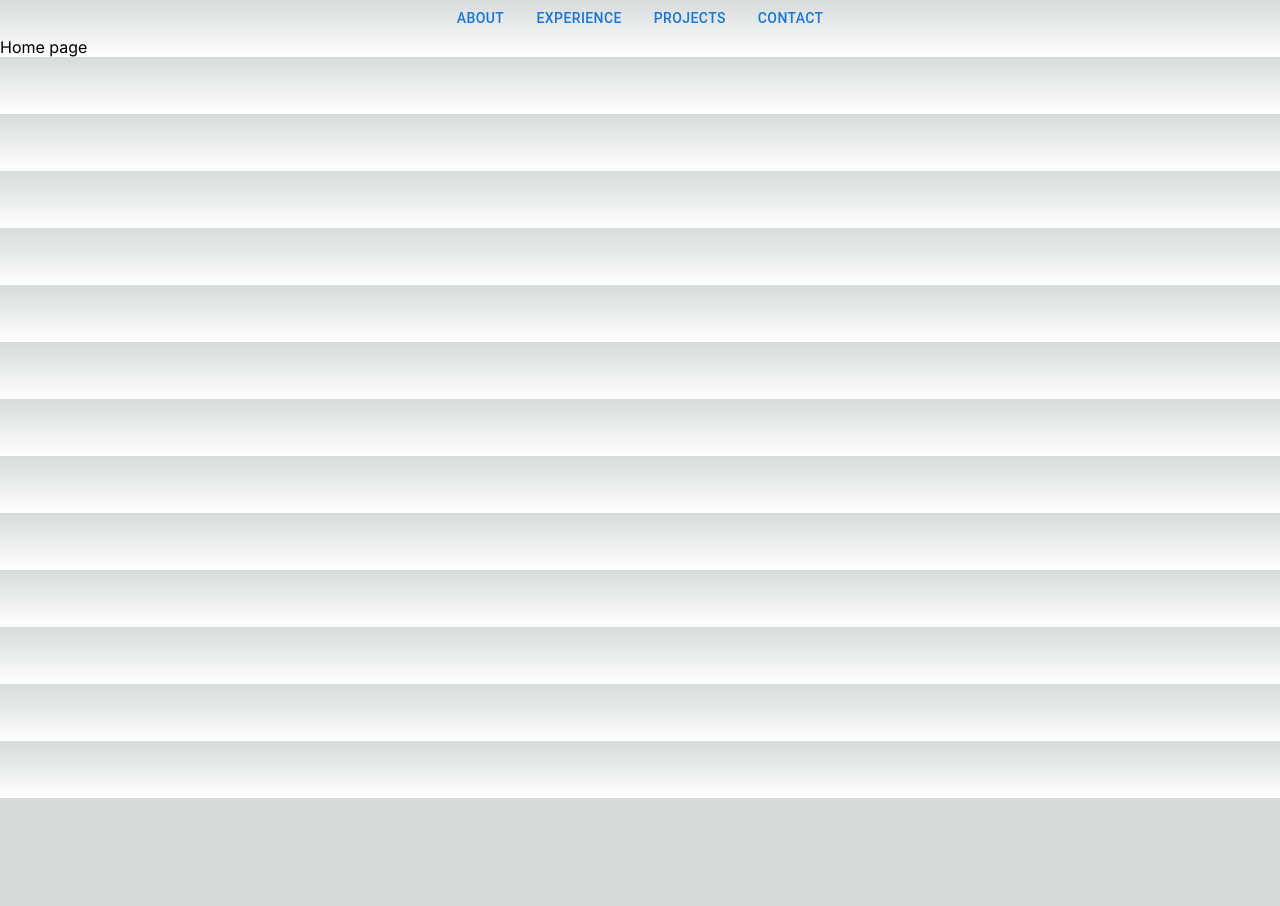
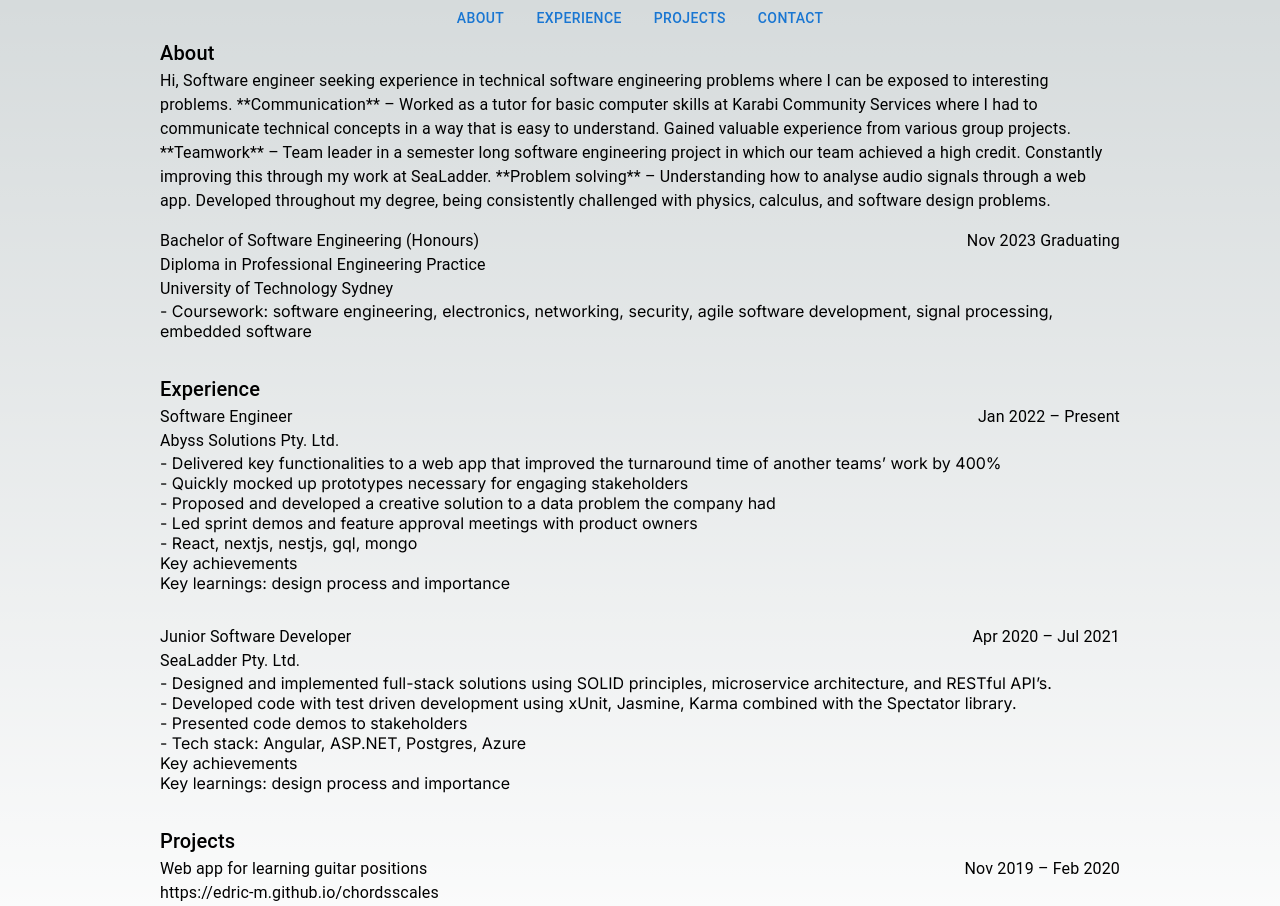
Before and after one commit to edric-m/portfolio, a Next.js app: page / in a window 1280 px wide. Shown: the top 906 px of the page. Before the commit the page ends 800 px from the top, so only its background shows below. Built offline with nearby package versions, Linux system fonts and the light colour scheme.

Commit message:
fill content with resume

```diff
--- a/src/app/components/About.tsx
+++ b/src/app/components/About.tsx
@@ -1,10 +1,29 @@
-import { Nav } from "../components/Nav"
+import { Stack, Typography } from "../../../node_modules/@mui/material/index";
 
 export const About = () => {
     return (
-      <>
-        <Nav />
-        About page
-      </>
+      <Stack>
+        <Typography variant="h6">About</Typography>
+        <Stack spacing={2}>
+          <Typography variant="body1">
+            Hi,
+            Software engineer seeking experience in technical software engineering problems where I can be exposed to interesting problems.
+            **Communication** – Worked as a tutor for basic computer skills at Karabi Community Services where I had to communicate technical concepts in a way that is easy to understand. Gained valuable experience from various group projects.
+            **Teamwork** – Team leader in a semester long software engineering project in which our team achieved a high credit. Constantly improving this through my work at SeaLadder.
+            **Problem solving** – Understanding how to analyse audio signals through a web app. Developed throughout my degree, being consistently challenged with physics, calculus, and software design problems.
+          </Typography>
+          <Stack>
+            <Stack direction="row" justifyContent="space-between">
+              <Typography>Bachelor of Software Engineering (Honours)</Typography>
+              <Typography>Nov 2023 Graduating</Typography>
+            </Stack>
+            <Typography>Diploma in Professional Engineering Practice</Typography>
+            <Typography>University of Technology Sydney</Typography>
+            <div>
+              - Coursework: software engineering, electronics, networking, security, agile software development, signal processing, embedded software
+            </div>
+          </Stack>
+        </Stack>
+      </Stack>
     );
   }
--- a/src/app/components/Contact.tsx
+++ b/src/app/components/Contact.tsx
@@ -1,10 +1,10 @@
-import { Nav } from "../components/Nav"
+import { Typography } from "../../../node_modules/@mui/material/index";
 
 export const Contact = () => {
     return (
       <>
-        <Nav />
-        Contact page
+        <Typography variant="h6">Contact</Typography>
+        <Typography variant="body1">+61 412 478 324 – edjomendoza@gmail.com – github.com/edric-m – (linkedin)</Typography>
       </>
     );
   }
--- a/src/app/components/Experience.tsx
+++ b/src/app/components/Experience.tsx
@@ -1,10 +1,68 @@
-import { Nav } from "../components/Nav"
+import { Stack, Typography } from "../../../node_modules/@mui/material/index";
 
 export const Experience = () => {
     return (
-      <>
-        <Nav />
-        Experience page
-      </>
-    );
-  }
+      <Stack>
+        <Typography variant="h6">Experience</Typography>
+        <Stack spacing={4}>
+          <Stack>
+            <Stack direction="row" justifyContent="space-between">
+              <Typography>Software Engineer</Typography>
+              <Typography>Jan 2022 – Present</Typography>
+            </Stack>
+            <Typography>Abyss Solutions Pty. Ltd.</Typography>
+            <div>
+              <div>
+                - Delivered key functionalities to a web app that improved the turnaround time of another teams’ work by 400%
+              </div>
+              <div>
+                - Quickly mocked up prototypes necessary for engaging stakeholders
+              </div>
+              <div>
+                - Proposed and developed a creative solution to a data problem the company had
+              </div>
+              <div>
+                - Led sprint demos and feature approval meetings with product owners
+              </div>
+              <div>
+                - React, nextjs, nestjs, gql, mongo
+              </div>
+            </div>
+            <div>
+              Key achievements
+            </div>
+            <div>
+              Key learnings: design process and importance
+            </div>
+          </Stack>
+          <Stack>
+            <Stack direction="row" justifyContent="space-between">
+              <Typography>Junior Software Developer</Typography>
+              <Typography>Apr 2020 – Jul 2021</Typography>
+            </Stack>
+            <Typography>SeaLadder Pty. Ltd.</Typography>
+            <div>
+              <div>
+                - Designed and implemented full-stack solutions using SOLID principles, microservice architecture, and RESTful API’s.
+              </div>
+              <div>
+                - Developed code with test driven development using xUnit, Jasmine, Karma combined with the Spectator library.
+              </div>
+              <div>
+                - Presented code demos to stakeholders
+              </div>
+              <div>
+                - Tech stack: Angular, ASP.NET, Postgres, Azure
+              </div>
+            </div>
+            <div>
+              Key achievements
+            </div>
+            <div>
+              Key learnings: design process and importance
+            </div>
+          </Stack>
+        </Stack>
+    </Stack>
+  );
+}
--- a/src/app/components/Projects.tsx
+++ b/src/app/components/Projects.tsx
@@ -1,10 +1,37 @@
-import { Nav } from "../components/Nav"
+import { Stack, Typography } from "../../../node_modules/@mui/material/index";
 
 export const Projects = () => {
     return (
       <>
-        <Nav />
-        Projects page
+        <Stack>
+          <Typography variant="h6">Projects</Typography>
+          <Stack spacing={4}>
+            <Stack>
+              <Stack direction="row" justifyContent="space-between">
+                <Typography>Web app for learning guitar positions</Typography>
+                <Typography>Nov 2019 – Feb 2020</Typography>
+              </Stack>
+              <Typography><a href="https://edric-m.github.io/chordsscales">https://edric-m.github.io/chordsscales</a></Typography>
+              <div>
+                <div>
+                  - Developed a single page application that aims to aid guitarists learn chords and scales through a dynamic fretboard display.
+                </div>
+                <div>
+                  - Achieved real-time audio analysis on a shared thread while avoiding significant event loop blocking.
+                </div>
+                <div>
+                  - Applied the Fourier Transform to analyse recorded audio data to listen for musical pitches.
+                </div>
+                <div>
+                  - Designed an animated menu that reorders itself based on its inputs.
+                </div>
+                <div>
+                  - Utilised: ReactJS, node.js, npm, CSS, HTML, GitHub, Media Streams API, Visual Studio Code, react-router, react-spring, create-react-app, Discrete Fourier Transform
+                </div>
+              </div>
+            </Stack>
+          </Stack>
+        </Stack>
       </>
     );
   }
--- a/src/app/layout.tsx
+++ b/src/app/layout.tsx
@@ -5,8 +5,8 @@
 const inter = Inter({ subsets: ['latin'] })
 
 export const metadata: Metadata = {
-  title: 'Create Next App',
-  description: 'Generated by create next app',
+  title: 'Edric Mendoza',
+  description: 'Portfolio',
 }
 
 export default function RootLayout({
--- a/src/app/page.tsx
+++ b/src/app/page.tsx
@@ -1,10 +1,22 @@
+import { Box, Stack } from '../../node_modules/@mui/material/index'
+import { About } from './components/About'
+import { Experience } from './components/Experience'
 import { Nav } from './components/Nav'
+import { Projects } from './components/Projects'
 
 export default function Main() {
   return (
     <>
       <Nav />
-      Home page
+      <Stack alignItems="center">
+        <Box sx={{ width: "75%"}}>
+          <Stack spacing={4}>
+            <About />
+            <Experience />
+            <Projects />
+          </Stack>
+        </Box>
+      </Stack>
     </>
   )
 }
```
Also changed, not shown: src/app/about/page.tsx (+5 -2 lines), src/app/contact/page.tsx (+5 -2 lines), src/app/experience/page.tsx (+5 -2 lines), src/app/projects/page.tsx (+5 -2 lines).
